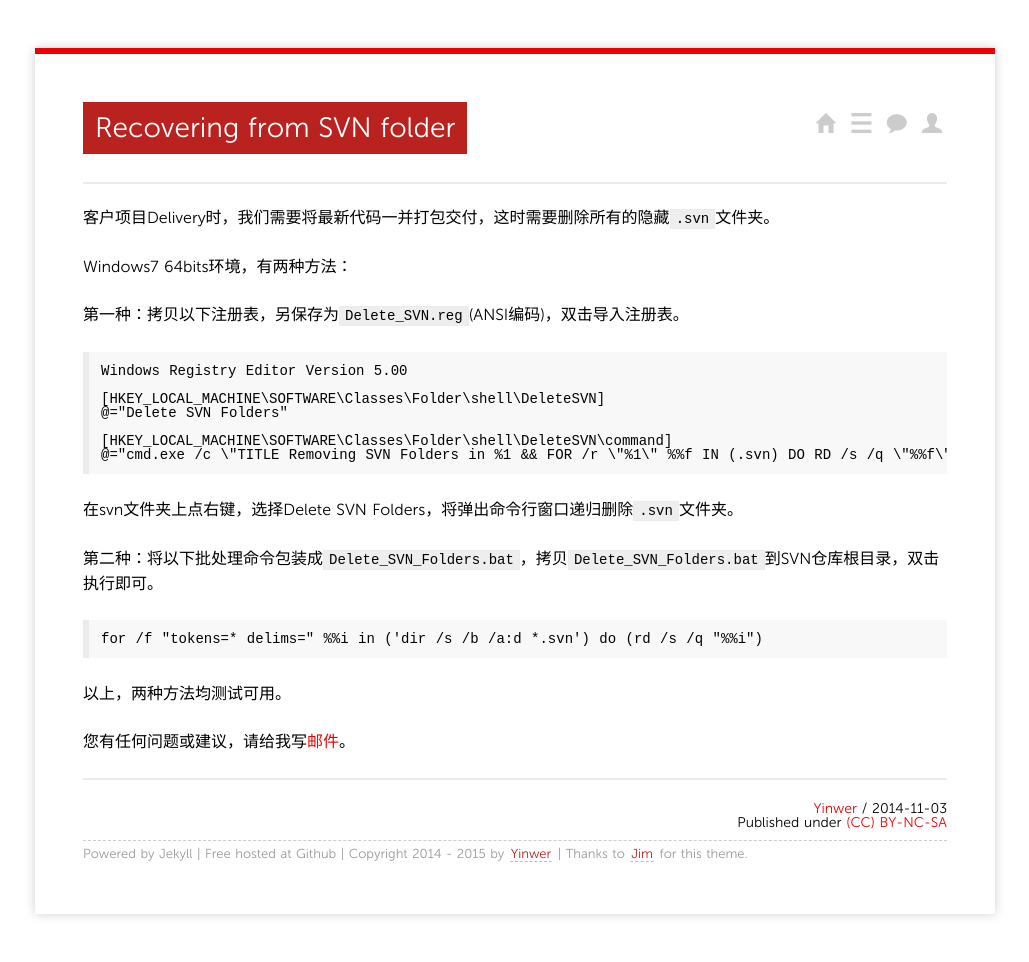
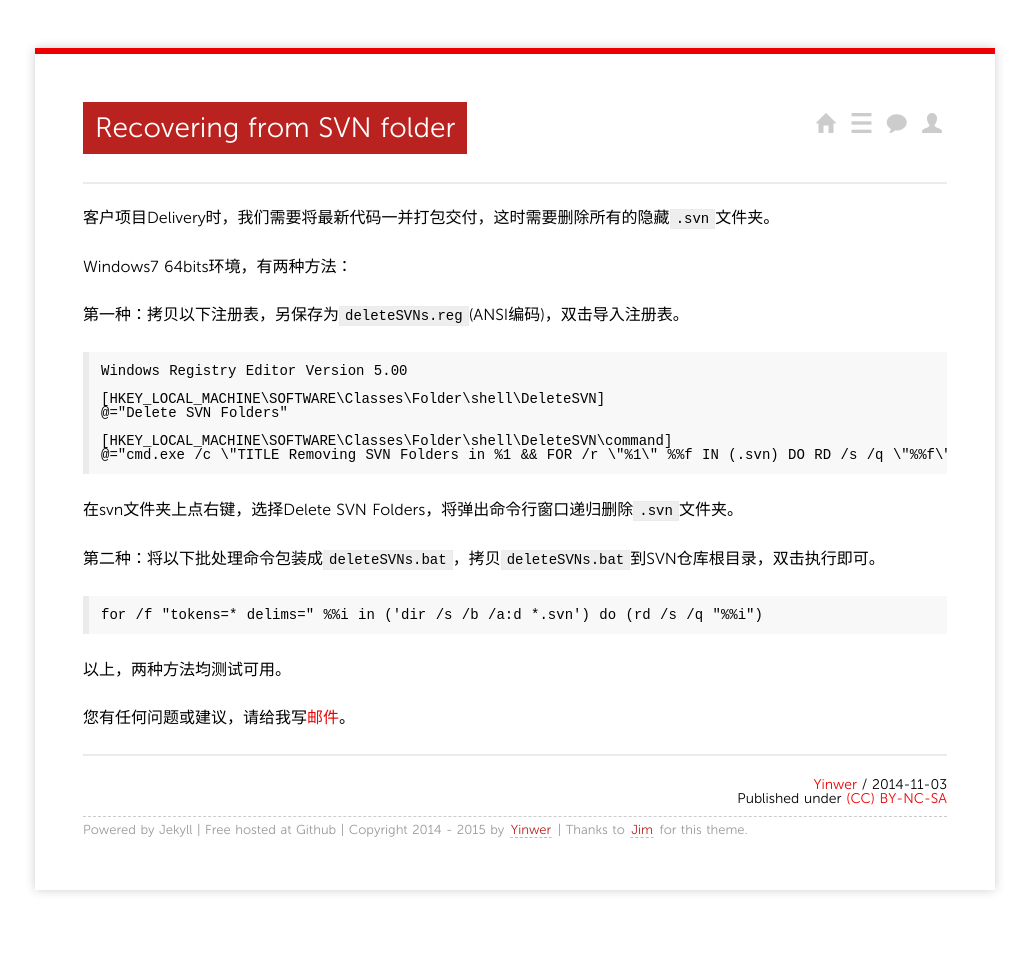
Before and after one commit to yinwer81/yinwer81.github.com, a Jekyll site: the page built from _posts/201411/2014-11-03-recovering-from-svn-folder.md, in a window 1280 px wide. Shown: the whole page, without its empty margins (125-1154 px from the left). Built offline with Jekyll 4.4.1, drawn with Linux system fonts in a browser that asks for light colours; nearby versions of some CDN libraries; Markdown is read by kramdown in place of the engine named in the settings; comment, search, counter and statistics services are not loaded; after the commit the page ends 938 px from its top, so only the background shows below that.

Commit message:
refresh _posts/201411

```diff
--- a/_posts/201411/2014-11-03-recovering-from-svn-folder.md
+++ b/_posts/201411/2014-11-03-recovering-from-svn-folder.md
@@ -8,7 +8,7 @@ categories: svn
 
 Windows7 64bits环境，有两种方法：
 
-第一种：拷贝以下注册表，另保存为`Delete_SVN.reg`(ANSI编码)，双击导入注册表。
+第一种：拷贝以下注册表，另保存为`deleteSVNs.reg`(ANSI编码)，双击导入注册表。
 
 	Windows Registry Editor Version 5.00
 
@@ -21,7 +21,7 @@ Windows7 64bits环境，有两种方法：
 
 在svn文件夹上点右键，选择Delete SVN Folders，将弹出命令行窗口递归删除`.svn`文件夹。
 
-第二种：将以下批处理命令包装成`Delete_SVN_Folders.bat`，拷贝`Delete_SVN_Folders.bat`到SVN仓库根目录，双击执行即可。
+第二种：将以下批处理命令包装成`deleteSVNs.bat`，拷贝`deleteSVNs.bat`到SVN仓库根目录，双击执行即可。
 
 	for /f "tokens=* delims=" %%i in ('dir /s /b /a:d *.svn') do (rd /s /q "%%i")
 
```
Also changed, not shown: _posts/201411/2014-11-06-connect-sap-with-camel-and-hibersap.md (+1 -3 lines), _posts/201411/2014-11-08-payroll-with-excel-addin.md (+4 -0 lines), _posts/201411/2014-11-12-understanding-java-references.md (+1 -3 lines).
